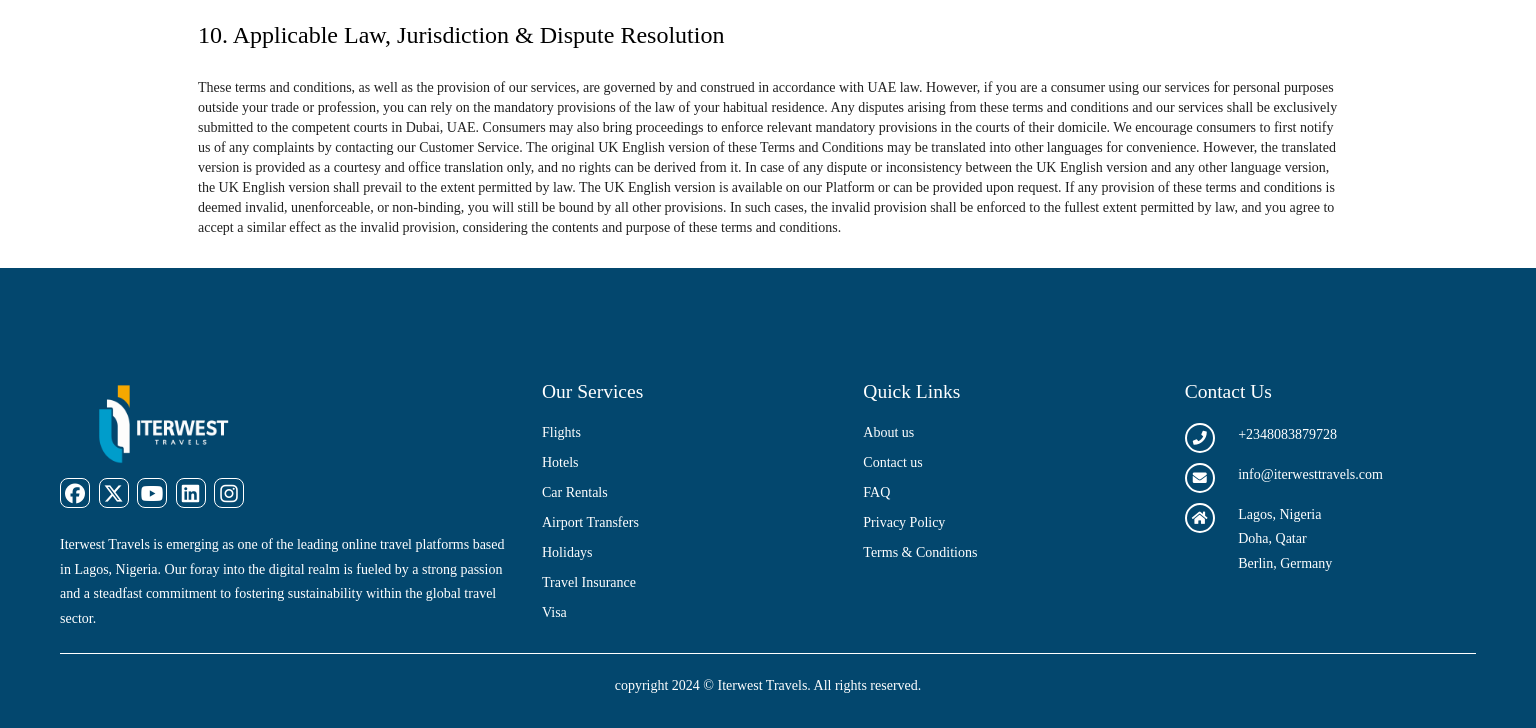
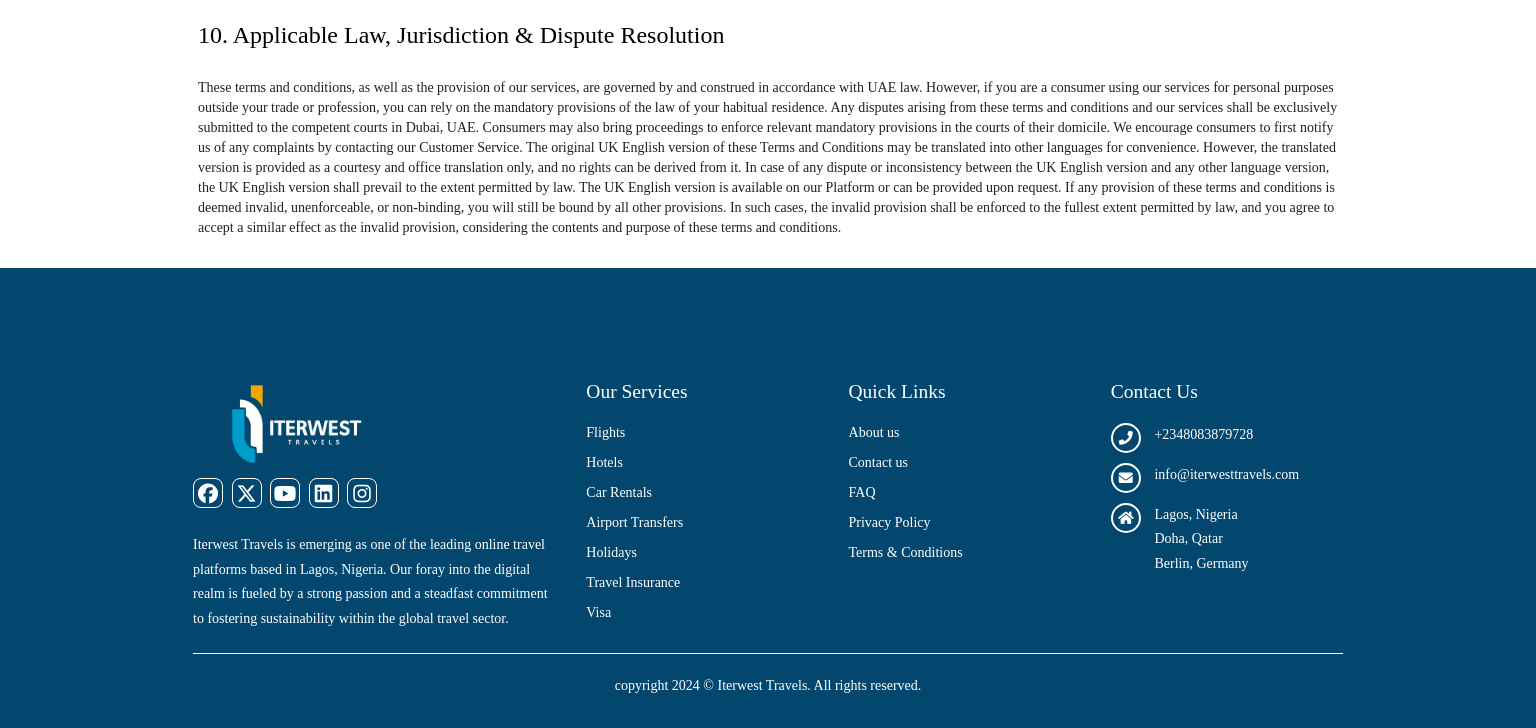
Before and after one commit to shagariboy/interwest_travels, a plain HTML site: page tc.html in a window 1536 px wide. Shown: the part 4518-5246 px from the top of the page. Drawn offline with Linux system fonts and the light colour scheme; a script that the page names is missing; a web font is replaced by a local one.

Commit message:
footer alignment

```diff
--- a/css/footer.css
+++ b/css/footer.css
@@ -307,6 +307,12 @@ footer .bottom-footer p {
  }
  }
 
+ @media screen and (min-width: 1400px) {
+  footer .container {
+     max-width: 1270px;
+ }
+ }
+
 
  .col-2 {
   flex: 0 0 16.666667%;
```
